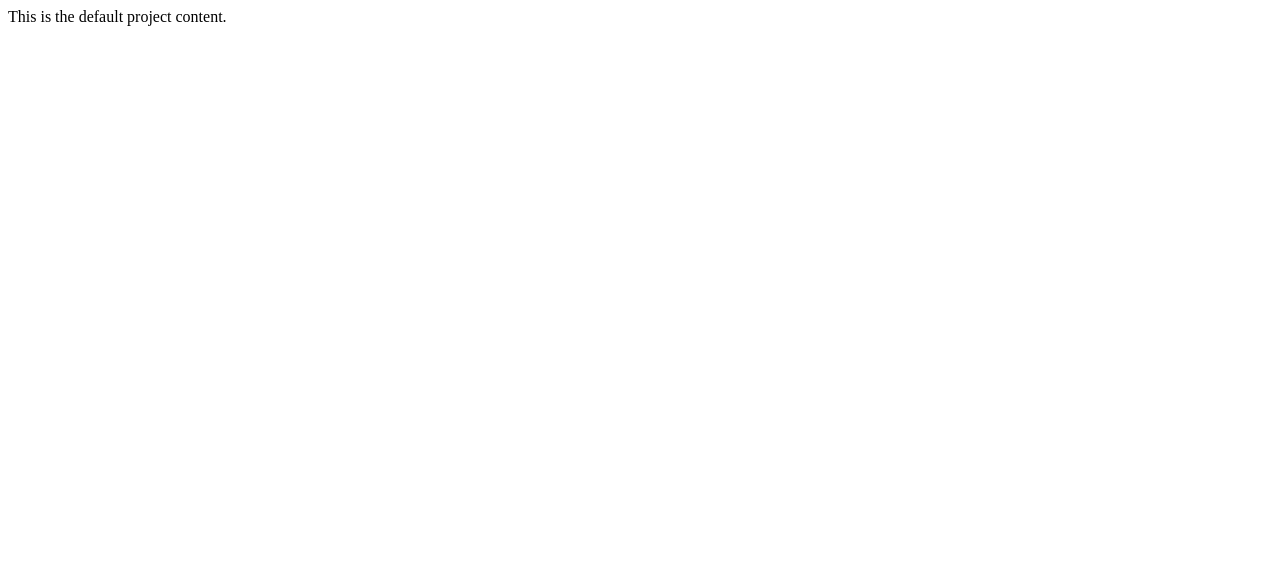
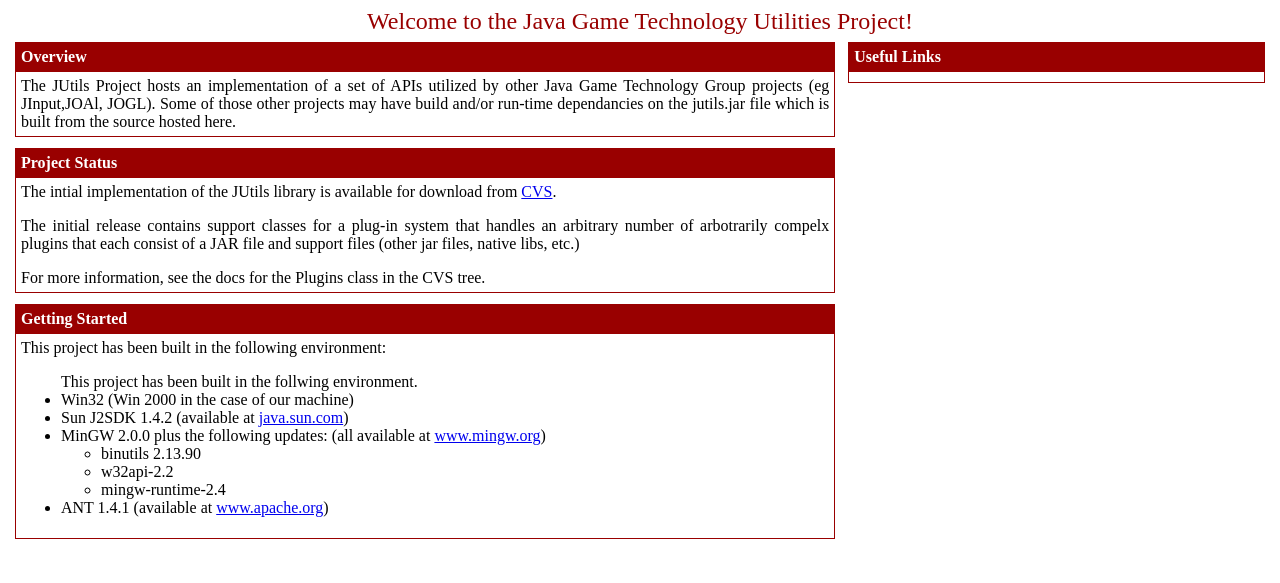
Before and after one commit to gemserk/jutils-jinput, a plain HTML site: page www/index.html in a window 1280 px wide. Drawn offline with Linux system fonts and the light colour scheme.

Commit message:
Custom front page. Initial version
git-svn-id: https://svn.java.net/svn/jutils~svn/trunk@7 ae389123-c52d-6443-ef73-97fcd70670ce

```diff
--- a/www/index.html
+++ b/www/index.html
@@ -1,5 +1,91 @@
 <html>
   <body>
-    This is the default project content.
-  </body>
+<div align="center"><font color="#990000" size="+2">Welcome to the Java Game Technology Utilities Project! </font> </div>
+<table width="100%" border="0" cellspacing="1" cellpadding="0">
+  <tr>
+    <td width="66%" valign="top"> <table width="100%" height="358" border="0" cellpadding="5" cellspacing="1">
+        <tr>
+          <td valign="top"><table width="100%" border="0" cellpadding="5" cellspacing="1" bgcolor="#990000">
+              <tr>
+                <td width="589" valign="top" bgcolor="#990000"><div align="left"><font color="#FFFFFF"><strong>Overview</strong></font></div></td>
+              </tr>
+              <tr>
+                <td valign="top" bgcolor="#FFFFFF"><div align="justify">
+                    <p>The JUtils Project hosts an implementation of a set of APIs
+		       utilized by other Java Game Technology Group projects (eg JInput,JOAl, JOGL).
+		       Some of those other projects may have build and/or run-time dependancies on
+		       the jutils.jar file which is built from the source hosted here.
+                     </p>
+                  </div></td>
+              </tr>
+            </table></td>
+        </tr>
+        <tr>
+          <td><table width="100%" border="0" cellpadding="5" cellspacing="1" bgcolor="#990000">
+              <tr>
+                <td width="589" bgcolor="#990000"><div align="left"><font color="#FFFFFF"><strong>Project
+                    Status</strong></font></div></td>
+              </tr>
+              <tr>
+                <td bgcolor="#FFFFFF"><div align="justify">The intial implementation
+                    of the JUtils library is available
+                    for download from <a href=" http://jutils.dev.java.net/source/browse/jutils/ ">CVS</a>.
+                    <p>The initial release contains support classes for a plug-in system that handles
+		    an arbitrary number of arbotrarily compelx plugins that each consist of a JAR
+		    file and support files (other jar files, native libs, etc.) </p>
+
+		    <p>For more information, see the docs for the Plugins class in the CVS tree.</p>
+              </tr>
+            </table></td>
+        </tr>
+        <tr>
+          <td><table width="100%" border="0" cellpadding="5" cellspacing="1" bgcolor="#990000">
+              <tr>
+                <td width="589" bgcolor="#990000"><div align="left"><font color="#FFFFFF"><strong>Getting
+                    Started </strong></font></div></td>
+              </tr>
+              <tr>
+                <td valign="top" bgcolor="#FFFFFF"><p>This project has been built
+                    in the following environment:</p>
+                  <ul>This project has been built in the follwing environment.
+                    <li> Win32 (Win 2000 in the case of our machine)</li>
+                    <li> Sun J2SDK 1.4.2 (available at <a href=" http://java.sun.com " target="_blank">java.sun.com</a>)</li>
+                    <li> MinGW 2.0.0 plus the following updates: (all available
+                      at <a href=" http://www.mingw.org " target="_blank">www.mingw.org</a>)
+                      <ul>
+                        <li>binutils 2.13.90</li>
+                        <li> w32api-2.2</li>
+                        <li> mingw-runtime-2.4</li>
+                      </ul>
+                    </li>
+                    <li> ANT 1.4.1 (available at <a href=" http://www.apache.org " target="_blank">www.apache.org</a>)</li>
+	          </ul></td>
+              </tr>
+            </table></td>
+        </tr>
+      </table>
+      <p>&nbsp;</p></td>
+    <td valign="top">
+      <table width="100%" border="0" cellspacing="1" cellpadding="5">
+        <tr>
+          <td><table width="100%" border="0" cellpadding="5" cellspacing="1" bgcolor="#990000">
+              <tr>
+                <td valign="top" bgcolor="#990000"><div align="left"><font color="#FFFFFF"><strong>Useful
+                    Links</strong></font></div></td>
+              </tr>
+              <tr>
+                <td valign="top" bgcolor="#FFFFFF"><ul>
+
+                </ul></td>
+              </tr>
+            </table></td>
+        </tr>
+        <tr>
+          <td>&nbsp;</td>
+        </tr>
+      </table></td>
+  </tr>
+</table>
+
+</body>
 </html>
```
